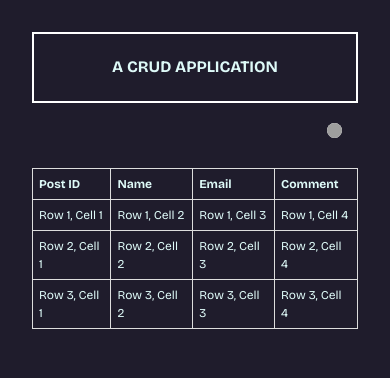
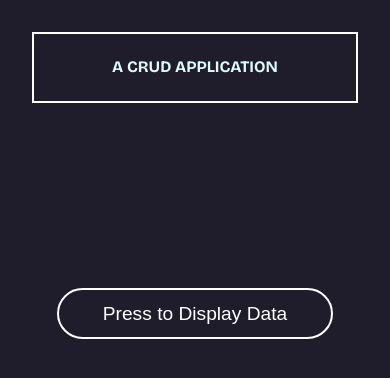
Before and after one commit to amnsiavi/CRUD_APP, an Angular app: page / in a window 390 px wide. Shown: the top 378 px of the page. Built offline with nearby package versions, Linux system fonts and the light colour scheme; grey boxes are pictures that could not be loaded.

Commit message:
Update v4

```diff
--- a/src/app/app.component.html
+++ b/src/app/app.component.html
@@ -1,3 +1,7 @@
 <app-header />
 
+@if(!toggleTable){
+<app-fallback-text (toggleDisplay)="onToggle()" />
+} @else {
 <app-table />
+}
--- a/src/app/app.component.ts
+++ b/src/app/app.component.ts
@@ -13,7 +13,6 @@ import { CloseIconComponent } from './shared/close-icon/close-icon.component';
     TableComponent,
     LoadingSpinnerComponent,
     FallbackTextComponent,
-    CloseIconComponent,
   ],
   templateUrl: './app.component.html',
   styleUrl: './app.component.css',
--- a/src/app/shared/close-icon/close-icon.component.css
+++ b/src/app/shared/close-icon/close-icon.component.css
@@ -4,7 +4,7 @@ img {
   width: 30px;
   height: 30px;
   border-radius: 50%;
-  /* Add these properties for responsiveness */
+
   max-width: 100%;
   height: auto;
   object-fit: cover;
@@ -19,30 +19,29 @@ div {
   align-items: flex-end;
   justify-content: flex-end;
   position: relative;
-  top: 70px;
+  top: 60px;
   z-index: 10;
-  /* Add these properties for responsiveness */
+
   max-width: 100%;
-  padding: 0 1rem; /* Add some padding for smaller screens */
+  padding: 0 1rem;
 }
 
-/* Add media queries for different screen sizes */
 @media only screen and (max-width: 768px) {
   div {
-    top: 40px; /* Adjust the top position for smaller screens */
+    top: 55px;
   }
   img {
-    width: 20px; /* Adjust the image size for smaller screens */
+    width: 20px;
     height: 20px;
   }
 }
 
 @media only screen and (max-width: 480px) {
   div {
-    top: 20px; /* Adjust the top position for even smaller screens */
+    top: 35px;
   }
   img {
-    width: 15px; /* Adjust the image size for even smaller screens */
+    width: 15px;
     height: 15px;
   }
 }
```
